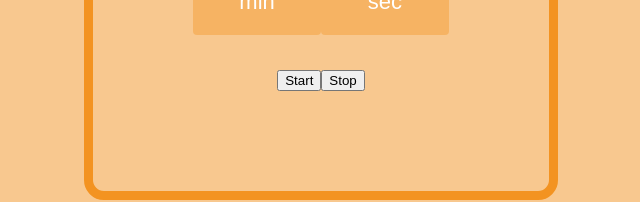
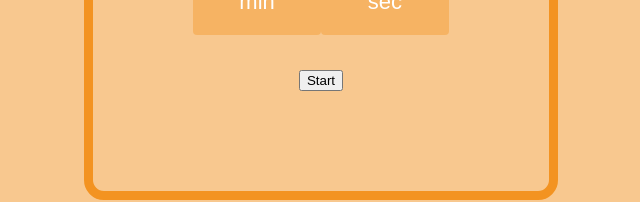
Before and after one commit to hkuennen/vcm-pitch-timer, a React (Create React App) app: page / in a window 1280 px wide. Shown: the part 571-773 px from the top of the page, without its empty margins (319-959 px from the left). Built offline with nearby package versions, Linux system fonts and the light colour scheme.

Commit message:
added toggle functionality between start/stop buttons

```diff
--- a/src/App.js
+++ b/src/App.js
@@ -110,6 +110,23 @@ class App extends Component {
   }
 
   render() {
+    const isPaused = this.state.isPaused;
+    let button;
+    if (isPaused) {
+      button = <button onClick={() =>
+          {
+            this.setState(() => ({ isPaused: false, clickCount: this.state.clickCount + 1 }));
+            this.startTimer();
+          }
+          }>Start</button>
+    } else {
+      button = <button onClick={() =>
+        {
+          this.setState(() => ({ isPaused: true }));
+          this.stopTimer();
+        }
+        }>Stop</button>
+    };
     return (
       <div className="App">
         <link href="https://fonts.googleapis.com/css?family=Roboto" rel="stylesheet"></link>
@@ -129,19 +146,8 @@ class App extends Component {
             </div>
           </div>
           <p></p>
-          <button onClick={() =>
-            {
-              this.setState(() => ({ isPaused: false }));
-              this.startTimer();
-              this.setState(() => ({ clickCount: this.state.clickCount + 1 }));
-            }
-            }>Start</button>
-             <button onClick={() =>
-              {
-                this.setState(() => ({ isPaused: true }));
-                this.stopTimer();
-              }
-              }>Stop</button>
+          {button}
+
         </div>
       </div>
     );
```
